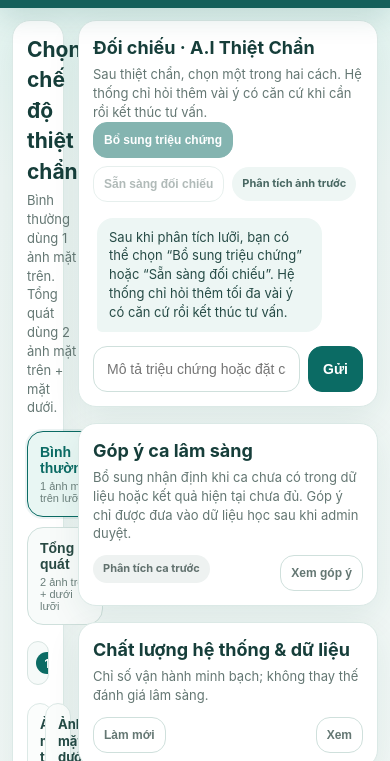
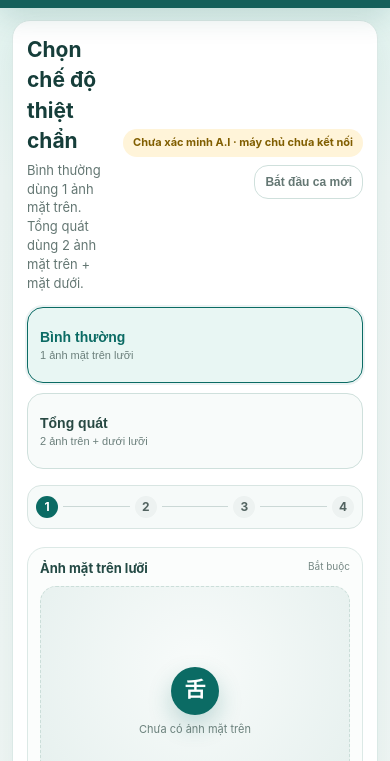
Before and after one commit to drngovothiennhan/ai-thiet-chan, a website: page public/index.html in a window 390 px wide. Both pictures are taken after a click on the button "PC". Shown: the part 50-811 px from the top of the page. Drawn offline with Linux system fonts and the light colour scheme; no server answers.

Commit message:
fix(ui): stabilize responsive Mobile/PC shell across Android and Windows

```diff
--- a/public/index.html
+++ b/public/index.html
@@ -15,7 +15,7 @@
   <link rel="stylesheet" href="/dual-view.css" />
   <link rel="stylesheet" href="/settings.css" />
   <link rel="stylesheet" href="/quality-dashboard.css" />
-  <link rel="stylesheet" href="/release-ui.css?v=2026.09.20-responsive-admin-r1" />
+  <link rel="stylesheet" href="/release-ui.css?v=2026.09.21-responsive-shell-r2" />
   <title>A.I Thiệt Chẩn</title>
 </head>
 <body>
@@ -125,15 +125,15 @@
 
   <canvas id="workCanvas" hidden></canvas>
   <script src="/release-meta.js" defer></script>
-  <script src="/app.js?v=2026.09.20-responsive-admin-r1" defer></script>
-  <script src="/layout-mode.js?v=2026.09.20-responsive-admin-r1" defer></script>
+  <script src="/app.js?v=2026.09.21-responsive-shell-r2" defer></script>
+  <script src="/layout-mode.js?v=2026.09.21-responsive-shell-r2" defer></script>
   <script src="/request-client.js" defer></script>
   <script src="/image-enhancement.js" defer></script>
   <script src="/capture-metadata.js" defer></script>
   <script src="/consultation.js?v=2026.09.20-dual-consult-r1" defer></script>
-  <script src="/settings.js?v=2026.09.20-responsive-admin-r1" defer></script>
+  <script src="/settings.js?v=2026.09.21-responsive-shell-r2" defer></script>
   <script src="/quality-dashboard.js" defer></script>
-  <script src="/release-ui.js?v=2026.09.20-responsive-admin-r1" defer></script>
+  <script src="/release-ui.js?v=2026.09.21-responsive-shell-r2" defer></script>
   <script>
     if('serviceWorker' in navigator){
       window.addEventListener('load',async()=>{
--- a/public/layout-mode.js
+++ b/public/layout-mode.js
@@ -1,26 +1,67 @@
 (()=>{
   'use strict';
-  const KEY='aitc-layout-mode-v1';
+  const SESSION_KEY='aitc-layout-mode-session-v2';
+  const LEGACY_KEY='aitc-layout-mode-v1';
+  const MOBILE_QUERY='(max-width:760px)';
   const root=document.documentElement;
   const btn=document.getElementById('layoutModeBtn');
-  function initial(){
-    try{const saved=localStorage.getItem(KEY);if(saved==='mobile'||saved==='desktop')return saved;}catch{}
-    return matchMedia('(max-width:760px)').matches?'mobile':'desktop';
+  const mq=matchMedia(MOBILE_QUERY);
+
+  function naturalMode(){return mq.matches?'mobile':'desktop';}
+  function savedMode(){
+    try{
+      const value=sessionStorage.getItem(SESSION_KEY);
+      return value==='mobile'||value==='desktop'?value:'';
+    }catch{return '';}
   }
-  function paint(mode,{persist=false}={}){
+  try{localStorage.removeItem(LEGACY_KEY);}catch{}
+
+  let manual=Boolean(savedMode());
+  function initial(){return savedMode()||naturalMode();}
+
+  function paint(mode,{persist=false,source='system'}={}){
     const next=mode==='desktop'?'desktop':'mobile';
+    const width=Math.max(document.documentElement.clientWidth||0,window.innerWidth||0);
     root.dataset.aitcLayout=next;
+    root.dataset.aitcViewport=width>=1024?'wide':width>=621?'compact':'narrow';
     document.body?.setAttribute('data-aitc-layout',next);
+    document.body?.setAttribute('data-aitc-viewport',root.dataset.aitcViewport);
     if(btn){
-      btn.querySelector('.layout-mode-label').textContent=next==='mobile'?'PC':'Mobile';
+      const label=btn.querySelector('.layout-mode-label');
+      if(label)label.textContent=next==='mobile'?'PC':'Mobile';
       btn.setAttribute('aria-label',next==='mobile'?'Chuyển sang giao diện PC/Desktop':'Chuyển sang giao diện Mobile');
       btn.setAttribute('title',next==='mobile'?'Giao diện PC/Desktop':'Giao diện Mobile');
+      btn.setAttribute('aria-pressed',next==='desktop'?'true':'false');
     }
-    if(persist){try{localStorage.setItem(KEY,next);}catch{}}
-    window.dispatchEvent(new CustomEvent('aitc:layout-change',{detail:{mode:next}}));
+    if(persist){
+      manual=true;
+      try{sessionStorage.setItem(SESSION_KEY,next);}catch{}
+    }
+    window.dispatchEvent(new CustomEvent('aitc:layout-change',{detail:{mode:next,viewport:root.dataset.aitcViewport,source}}));
     return next;
   }
-  let mode=paint(initial());
-  btn?.addEventListener('click',()=>{mode=paint(mode==='mobile'?'desktop':'mobile',{persist:true});});
-  window.AITCLayoutMode=Object.freeze({get:()=>mode,set:value=>{mode=paint(value,{persist:true});return mode;}});
+
+  let mode=paint(initial(),{source:'initial'});
+  btn?.addEventListener('click',()=>{mode=paint(mode==='mobile'?'desktop':'mobile',{persist:true,source:'manual'});});
+
+  const refreshViewport=()=>{
+    if(!manual){
+      const natural=naturalMode();
+      if(natural!==mode)mode=paint(natural,{source:'responsive'});
+      else paint(mode,{source:'responsive'});
+    }else paint(mode,{source:'viewport'});
+  };
+  if(typeof mq.addEventListener==='function')mq.addEventListener('change',refreshViewport);
+  window.addEventListener('resize',()=>requestAnimationFrame(refreshViewport),{passive:true});
+
+  window.AITCLayoutMode=Object.freeze({
+    get:()=>mode,
+    set:value=>{mode=paint(value,{persist:true,source:'api'});return mode;},
+    reset:()=>{
+      manual=false;
+      try{sessionStorage.removeItem(SESSION_KEY);}catch{}
+      mode=paint(naturalMode(),{source:'reset'});
+      return mode;
+    }
+  });
 })();
--- a/public/release-meta.js
+++ b/public/release-meta.js
@@ -1,6 +1,6 @@
 (()=>{
   'use strict';
-  const RELEASE_ID='2026.09.20-responsive-admin-r1';
+  const RELEASE_ID='2026.09.21-responsive-shell-r2';
   globalThis.AITC_RELEASE_ID=RELEASE_ID;
   globalThis.AITC_RELEASE_META=Object.freeze({releaseId:RELEASE_ID,schemaVersion:'release-meta-v1',deviceRuntime:'device-runtime-v2',deviceAnalysisSchema:'device-analysis-payload-v2',groundTruthProfile:'owner-ground-truth-profile-v1'});
   if(typeof document!=='undefined'&&!document.querySelector('script[data-aitc-device-runtime]')){
--- a/public/release-ui.css
+++ b/public/release-ui.css
@@ -110,12 +110,14 @@ html[data-aitc-layout="desktop"] #resultCard[hidden]{display:none!important}
 /* PR-preview-build: compact-topbar-r2 */
 
 
-/* Desktop workspace balance r4 — equal columns/cards without changing stable features. */
+
+/* Responsive desktop shell r5: same components on Android/Windows, never squeeze a two-column desktop into a phone viewport. */
 html[data-aitc-layout="desktop"] .app-shell{
+  width:100%;
   max-width:1280px;
 }
 html[data-aitc-layout="desktop"] .content{
-  grid-template-columns:minmax(0,1.55fr) minmax(320px,.85fr)!important;
+  grid-template-columns:minmax(0,1.55fr) minmax(360px,.85fr)!important;
   gap:18px;
   align-items:start;
 }
@@ -150,7 +152,7 @@ html[data-aitc-layout="desktop"] .desktop-side-stack .section-head{
   align-items:flex-start;
 }
 html[data-aitc-layout="desktop"] .desktop-side-stack .section-head > div:first-child{
-  flex:1 1 200px;
+  flex:1 1 220px;
   min-width:0;
 }
 html[data-aitc-layout="desktop"] .desktop-side-stack .section-head h2,
@@ -160,6 +162,16 @@ html[data-aitc-layout="desktop"] .desktop-side-stack .clinical-learning-note,
 html[data-aitc-layout="desktop"] .desktop-side-stack .clinical-learning-status{
   word-break:normal;
   overflow-wrap:break-word;
+}
+html[data-aitc-layout="desktop"] .desktop-side-stack .inquiry-controls{
+  display:flex;
+  flex-wrap:wrap;
+  gap:8px;
+  align-items:center;
+}
+html[data-aitc-layout="desktop"] .desktop-side-stack .inquiry-controls .btn{
+  flex:1 1 150px;
+  min-width:0;
 }
 html[data-aitc-layout="desktop"] .desktop-side-stack .clinical-learning-grid.two{
   grid-template-columns:1fr!important;
@@ -178,10 +190,10 @@ html[data-aitc-layout="desktop"] .desktop-side-stack .chat-form input{
 }
 html[data-aitc-layout="desktop"] #resultCard{
   grid-column:1/-1!important;
-  grid-row:auto!important;
+  grid-row:2!important;
 }
 
-/* Keep the two capture panels geometrically matched in desktop mode. */
+/* Equal capture geometry in wide PC mode. */
 html[data-aitc-layout="desktop"] .view-capture-grid{
   grid-template-columns:repeat(2,minmax(0,1fr))!important;
   gap:14px;
@@ -231,15 +243,70 @@ html[data-aitc-layout="desktop"] .slot-actions .btn{
   padding:8px 6px;
 }
 
-/* On narrower PC-mode viewports keep a usable, non-collapsing right rail. */
-@media(max-width:980px){
+/* PC mode on Android/compact windows: one clean column instead of compressed left/right rails. */
+@media(max-width:1023px){
+  html[data-aitc-layout="desktop"] .app-shell{
+    max-width:760px;
+  }
   html[data-aitc-layout="desktop"] .content{
-    grid-template-columns:minmax(0,1.35fr) minmax(300px,.95fr)!important;
-    gap:14px;
-    padding-left:12px;
-    padding-right:12px;
-  }
-  html[data-aitc-layout="desktop"] .card{
+    grid-template-columns:minmax(0,1fr)!important;
+    gap:16px;
     padding:14px;
   }
+  html[data-aitc-layout="desktop"] .capture-card{
+    grid-column:1!important;
+    grid-row:1!important;
+  }
+  html[data-aitc-layout="desktop"] #resultCard{
+    grid-column:1!important;
+    grid-row:2!important;
+  }
+  html[data-aitc-layout="desktop"] .desktop-side-stack{
+    grid-column:1!important;
+    grid-row:3!important;
+    width:100%;
+  }
+  html[data-aitc-layout="desktop"] .desktop-side-stack > .chat-card,
+  html[data-aitc-layout="desktop"] .desktop-side-stack > .clinical-feedback-card,
+  html[data-aitc-layout="desktop"] .desktop-side-stack > .quality-card{
+    width:100%!important;
+  }
+  html[data-aitc-layout="desktop"] .desktop-side-stack .clinical-learning-grid.two{
+    grid-template-columns:repeat(2,minmax(0,1fr))!important;
+  }
+  html[data-aitc-layout="desktop"] .desktop-side-stack .quality-grid{
+    grid-template-columns:repeat(2,minmax(0,1fr))!important;
+  }
 }
+@media(max-width:620px){
+  html[data-aitc-layout="desktop"] .content{
+    padding:12px;
+  }
+  html[data-aitc-layout="desktop"] .view-capture-grid{
+    grid-template-columns:minmax(0,1fr)!important;
+  }
+  html[data-aitc-layout="desktop"] .view-capture-card{
+    grid-template-rows:auto auto auto auto;
+  }
+  html[data-aitc-layout="desktop"] .view-title{
+    min-height:0;
+  }
+  html[data-aitc-layout="desktop"] .desktop-side-stack .clinical-learning-grid.two{
+    grid-template-columns:minmax(0,1fr)!important;
+  }
+  html[data-aitc-layout="desktop"] .desktop-side-stack .quality-grid{
+    grid-template-columns:repeat(2,minmax(0,1fr))!important;
+  }
+}
+
+/* Mobile mode always returns to the mobile workspace model cleanly. */
+html[data-aitc-layout="mobile"] .app-shell{
+  width:100%;
+  max-width:720px;
+}
+html[data-aitc-layout="mobile"] .content{
+  grid-template-columns:minmax(0,1fr)!important;
+}
+html[data-aitc-layout="mobile"] .desktop-side-stack{
+  display:contents!important;
+}
--- a/public/sw.js
+++ b/public/sw.js
@@ -2,6 +2,7 @@
 // Previous cache marker retained for regression compatibility: ai-thiet-chan-v2.9.15-rollback-mobile-layout
 // Moisture vision generation marker: 2026.09.19-moisture-vision-r1
 // Consultation duplicate-question hotfix marker: 2026.09.20-consult-dedup-yhct-r1
+// Responsive shell marker: 2026.09.21-responsive-shell-r2
 let RELEASE_ID='2026.09.17-hardening-r1';
 try{importScripts('/release-meta.js');RELEASE_ID=String(self.AITC_RELEASE_ID||RELEASE_ID);}catch{}
 const CACHE_PREFIX='ai-thiet-chan-shell-';
```
Also changed, not shown: tests/responsive-shell-smoke.mjs (+10 -2 lines).
